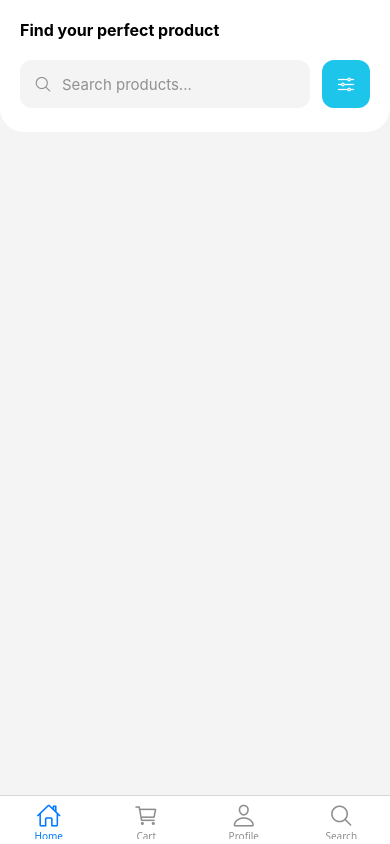
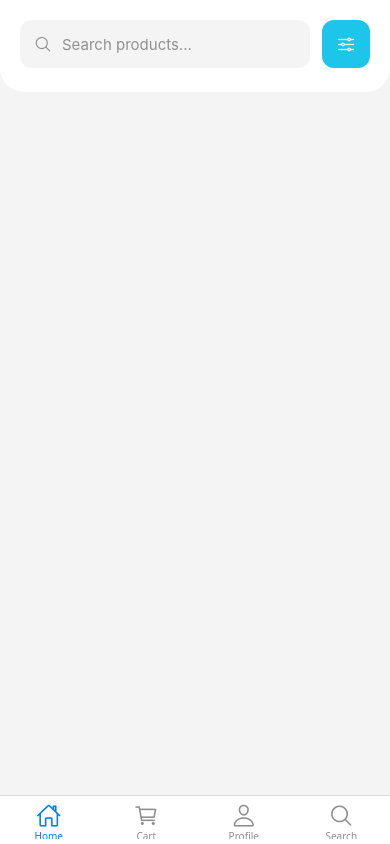
Before and after one commit to sonke-gumede/MarketplaceExplorer, a React Native app: screen /Home in a window 390 px wide. Built offline with nearby package versions, Linux system fonts and the light colour scheme.

Commit message:
style: update home screen styling

```diff
--- a/components/containers/index.tsx
+++ b/components/containers/index.tsx
@@ -3,8 +3,6 @@ import styled from "styled-components/native";
 
 export const Container = styled.View`
   flex: 1;
-  align-items: center;
-  justify-content: center;
   background-color: ${({ theme }) => theme.colors.default};
 `;
 
--- a/screens/dashboard/HomeScreen.tsx
+++ b/screens/dashboard/HomeScreen.tsx
@@ -1,14 +1,14 @@
 import { useState } from "react";
 import { Ionicons } from "@expo/vector-icons";
 import { useTheme } from "styled-components/native";
-import styled from "styled-components/native";
-import { H2, H4, H6 } from "../../components/typography";
+
 import {
   Header,
   SearchRow,
   SearchBar,
   SearchInput,
   FilterButton,
+  Container,
 } from "../../components/containers";
 
 export default function HomeScreen() {
@@ -16,12 +16,8 @@ export default function HomeScreen() {
   const [search, setSearch] = useState("");
 
   return (
-    <Screen>
+    <Container>
       <Header>
-        <Greeting>
-          <H4 weight="bold">Find your perfect product</H4>
-        </Greeting>
-
         <SearchRow>
           <SearchBar>
             <Ionicons
@@ -49,15 +45,6 @@ export default function HomeScreen() {
           </FilterButton>
         </SearchRow>
       </Header>
-    </Screen>
+    </Container>
   );
 }
-
-const Screen = styled.View`
-  flex: 1;
-  background-color: ${({ theme }) => theme.colors.default};
-`;
-
-const Greeting = styled.View`
-  gap: 4px;
-`;
```
